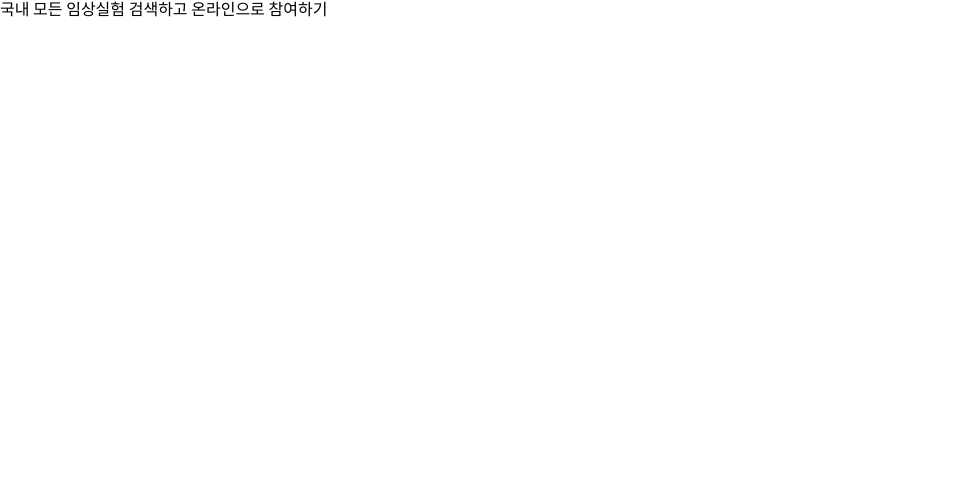
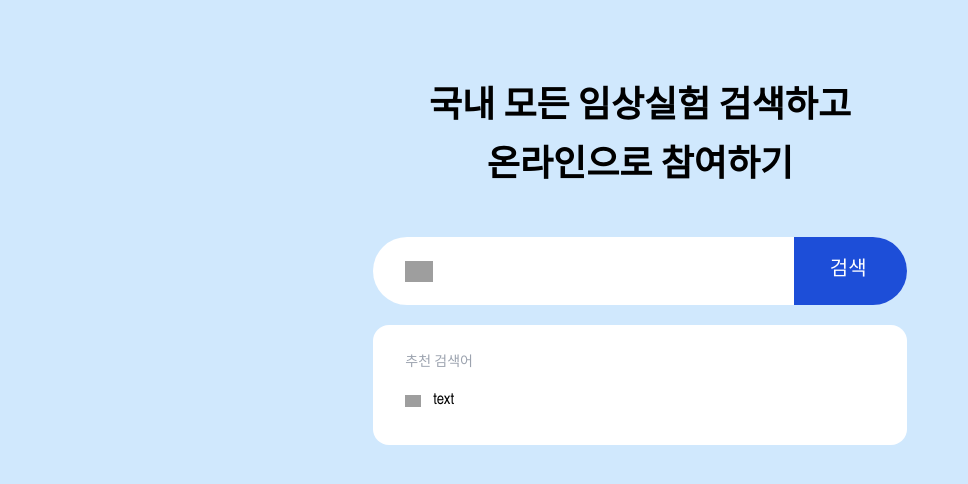
Before and after one commit to somyiLee/search-clinical-trials, a React (Create React App) app: page / in a window 1280 px wide. Shown: the top 484 px of the page, without its empty margins (0-968 px from the left). Built offline with nearby package versions, Linux system fonts and the light colour scheme; grey boxes are pictures that could not be loaded; a web font is replaced by a local one.

Commit message:
Style : 검색 페이지 markup, css 추가

```diff
--- /dev/null
+++ b/src/component/RecommendItem.tsx
@@ -0,0 +1,12 @@
+export const RecommendItem = () => {
+  return (
+    <>
+      <li className="flex items-center mb-3">
+        <button className="w-4 mr-3">
+          <img src="https://i.ibb.co/Rjf0LpY/search.png" alt="search" />
+        </button>
+        text
+      </li>
+    </>
+  );
+};
--- /dev/null
+++ b/src/component/Search.tsx
@@ -0,0 +1,13 @@
+export const Search = () => {
+  return (
+    <form className="w-full mb-5 bg-white rounded-full overflow-hidden flex justify-between items-center">
+      <div className="w-7 ml-8">
+        <img src="https://i.ibb.co/Rjf0LpY/search.png" alt="search" />
+      </div>
+      <input type="text" className="w-7/12 text-xl focus:outline-none " />
+      <button type="submit" className="bg-blue-700 text-white pl-9 pr-10 py-5 text-xl">
+        검색
+      </button>
+    </form>
+  );
+};
--- /dev/null
+++ b/src/component/index.ts
@@ -0,0 +1,2 @@
+export * from './Search';
+export * from './RecommendItem';
--- a/src/index.css
+++ b/src/index.css
@@ -8,7 +8,8 @@
     font-weight: 100;
     font-style: normal;
     src: url('https://cdn.jsdelivr.net/gh/webfontworld/pretendard/Pretendard-Thin.eot');
-    src: url('https://cdn.jsdelivr.net/gh/webfontworld/pretendard/Pretendard-Thin.eot?#iefix')
+    src:
+      url('https://cdn.jsdelivr.net/gh/webfontworld/pretendard/Pretendard-Thin.eot?#iefix')
         format('embedded-opentype'),
       url('https://cdn.jsdelivr.net/gh/webfontworld/pretendard/Pretendard-Thin.woff2')
         format('woff2'),
@@ -22,7 +23,8 @@
     font-weight: 200;
     font-style: normal;
     src: url('https://cdn.jsdelivr.net/gh/webfontworld/pretendard/Pretendard-ExtraLight.eot');
-    src: url('https://cdn.jsdelivr.net/gh/webfontworld/pretendard/Pretendard-ExtraLight.eot?#iefix')
+    src:
+      url('https://cdn.jsdelivr.net/gh/webfontworld/pretendard/Pretendard-ExtraLight.eot?#iefix')
         format('embedded-opentype'),
       url('https://cdn.jsdelivr.net/gh/webfontworld/pretendard/Pretendard-ExtraLight.woff2')
         format('woff2'),
@@ -37,7 +39,8 @@
     font-weight: 300;
     font-style: normal;
     src: url('https://cdn.jsdelivr.net/gh/webfontworld/pretendard/Pretendard-Light.eot');
-    src: url('https://cdn.jsdelivr.net/gh/webfontworld/pretendard/Pretendard-Light.eot?#iefix')
+    src:
+      url('https://cdn.jsdelivr.net/gh/webfontworld/pretendard/Pretendard-Light.eot?#iefix')
         format('embedded-opentype'),
       url('https://cdn.jsdelivr.net/gh/webfontworld/pretendard/Pretendard-Light.woff2')
         format('woff2'),
@@ -52,7 +55,8 @@
     font-weight: 400;
     font-style: normal;
     src: url('https://cdn.jsdelivr.net/gh/webfontworld/pretendard/Pretendard-Regular.eot');
-    src: url('https://cdn.jsdelivr.net/gh/webfontworld/pretendard/Pretendard-Regular.eot?#iefix')
+    src:
+      url('https://cdn.jsdelivr.net/gh/webfontworld/pretendard/Pretendard-Regular.eot?#iefix')
         format('embedded-opentype'),
       url('https://cdn.jsdelivr.net/gh/webfontworld/pretendard/Pretendard-Regular.woff2')
         format('woff2'),
@@ -67,7 +71,8 @@
     font-weight: 500;
     font-style: normal;
     src: url('https://cdn.jsdelivr.net/gh/webfontworld/pretendard/Pretendard-Medium.eot');
-    src: url('https://cdn.jsdelivr.net/gh/webfontworld/pretendard/Pretendard-Medium.eot?#iefix')
+    src:
+      url('https://cdn.jsdelivr.net/gh/webfontworld/pretendard/Pretendard-Medium.eot?#iefix')
         format('embedded-opentype'),
       url('https://cdn.jsdelivr.net/gh/webfontworld/pretendard/Pretendard-Medium.woff2')
         format('woff2'),
@@ -82,7 +87,8 @@
     font-weight: 600;
     font-style: normal;
     src: url('https://cdn.jsdelivr.net/gh/webfontworld/pretendard/Pretendard-SemiBold.eot');
-    src: url('https://cdn.jsdelivr.net/gh/webfontworld/pretendard/Pretendard-SemiBold.eot?#iefix')
+    src:
+      url('https://cdn.jsdelivr.net/gh/webfontworld/pretendard/Pretendard-SemiBold.eot?#iefix')
         format('embedded-opentype'),
       url('https://cdn.jsdelivr.net/gh/webfontworld/pretendard/Pretendard-SemiBold.woff2')
         format('woff2'),
@@ -97,7 +103,8 @@
     font-weight: 700;
     font-style: normal;
     src: url('https://cdn.jsdelivr.net/gh/webfontworld/pretendard/Pretendard-Bold.eot');
-    src: url('https://cdn.jsdelivr.net/gh/webfontworld/pretendard/Pretendard-Bold.eot?#iefix')
+    src:
+      url('https://cdn.jsdelivr.net/gh/webfontworld/pretendard/Pretendard-Bold.eot?#iefix')
         format('embedded-opentype'),
       url('https://cdn.jsdelivr.net/gh/webfontworld/pretendard/Pretendard-Bold.woff2')
         format('woff2'),
@@ -111,7 +118,8 @@
     font-weight: 800;
     font-style: normal;
     src: url('https://cdn.jsdelivr.net/gh/webfontworld/pretendard/Pretendard-ExtraBold.eot');
-    src: url('https://cdn.jsdelivr.net/gh/webfontworld/pretendard/Pretendard-ExtraBold.eot?#iefix')
+    src:
+      url('https://cdn.jsdelivr.net/gh/webfontworld/pretendard/Pretendard-ExtraBold.eot?#iefix')
         format('embedded-opentype'),
       url('https://cdn.jsdelivr.net/gh/webfontworld/pretendard/Pretendard-ExtraBold.woff2')
         format('woff2'),
@@ -126,7 +134,8 @@
     font-weight: 900;
     font-style: normal;
     src: url('https://cdn.jsdelivr.net/gh/webfontworld/pretendard/Pretendard-Black.eot');
-    src: url('https://cdn.jsdelivr.net/gh/webfontworld/pretendard/Pretendard-Black.eot?#iefix')
+    src:
+      url('https://cdn.jsdelivr.net/gh/webfontworld/pretendard/Pretendard-Black.eot?#iefix')
         format('embedded-opentype'),
       url('https://cdn.jsdelivr.net/gh/webfontworld/pretendard/Pretendard-Black.woff2')
         format('woff2'),
@@ -140,5 +149,6 @@
   html {
     font-family: 'Pretendard', 'Arial Narrow', Arial, sans-serif;
     font-size: 16px;
+    background-color: #d0e8fd;
   }
 }
--- a/src/pages/Main.tsx
+++ b/src/pages/Main.tsx
@@ -1,10 +1,24 @@
+import { Search, RecommendItem } from '../component/index';
+
 const Main = () => {
   return (
-    <>
-      <header>
-        <h1>국내 모든 임상실험 검색하고 온라인으로 참여하기</h1>
+    <div className="w-5/12 m-auto mt-20">
+      <header className="text-center text-4xl mb-10 leading-relaxed font-semibold">
+        <h1>
+          국내 모든 임상실험 검색하고
+          <br /> 온라인으로 참여하기
+        </h1>
       </header>
-    </>
+      <main>
+        <Search />
+        <div className="w-full py-5 px-8 bg-white rounded-2xl overflow-hidden">
+          <h3 className="text-gray-400 pt-1 text-sm mb-4 mt-1">추천 검색어</h3>
+          <ul>
+            <RecommendItem />
+          </ul>
+        </div>
+      </main>
+    </div>
   );
 };
 
```
